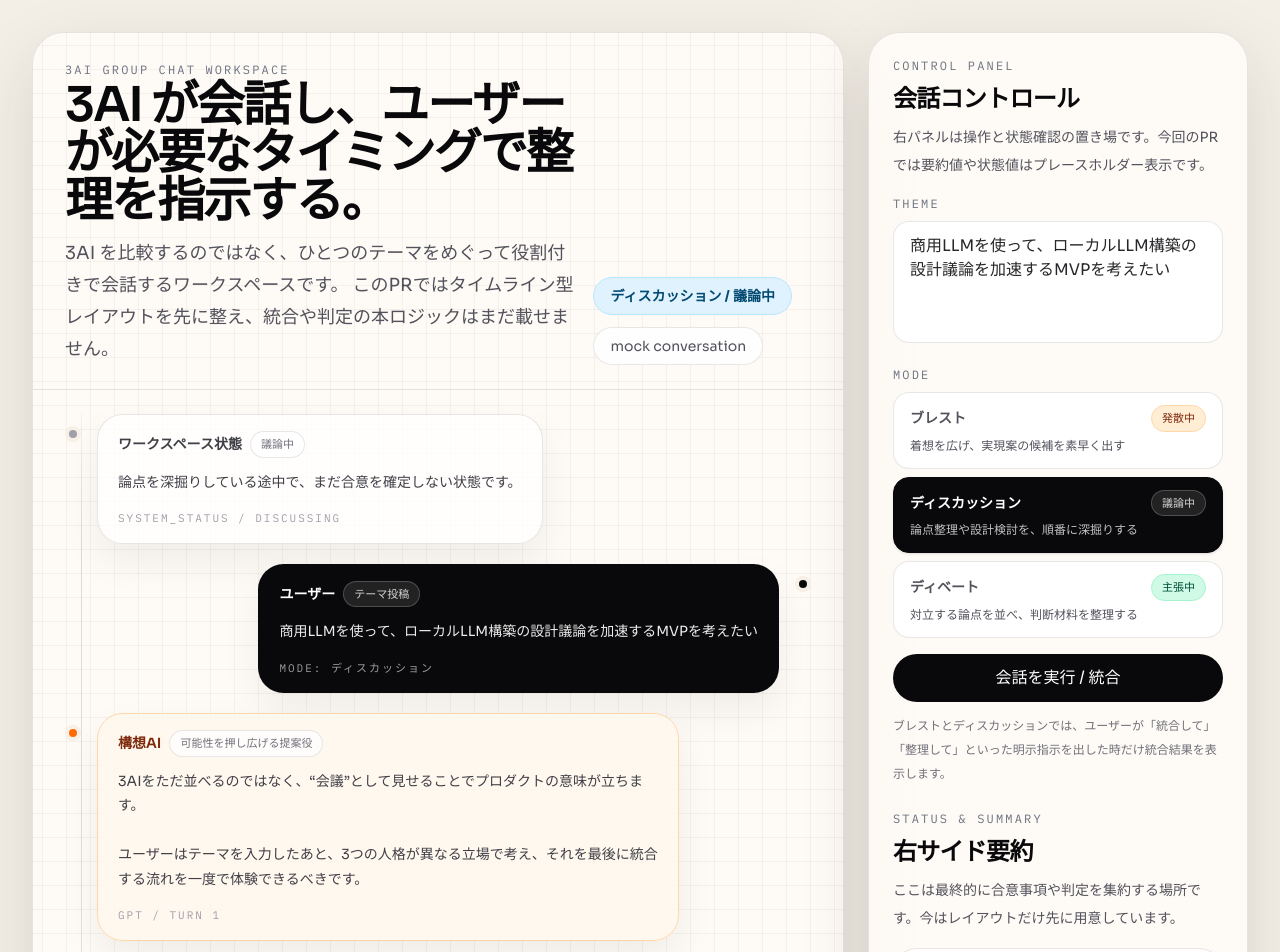
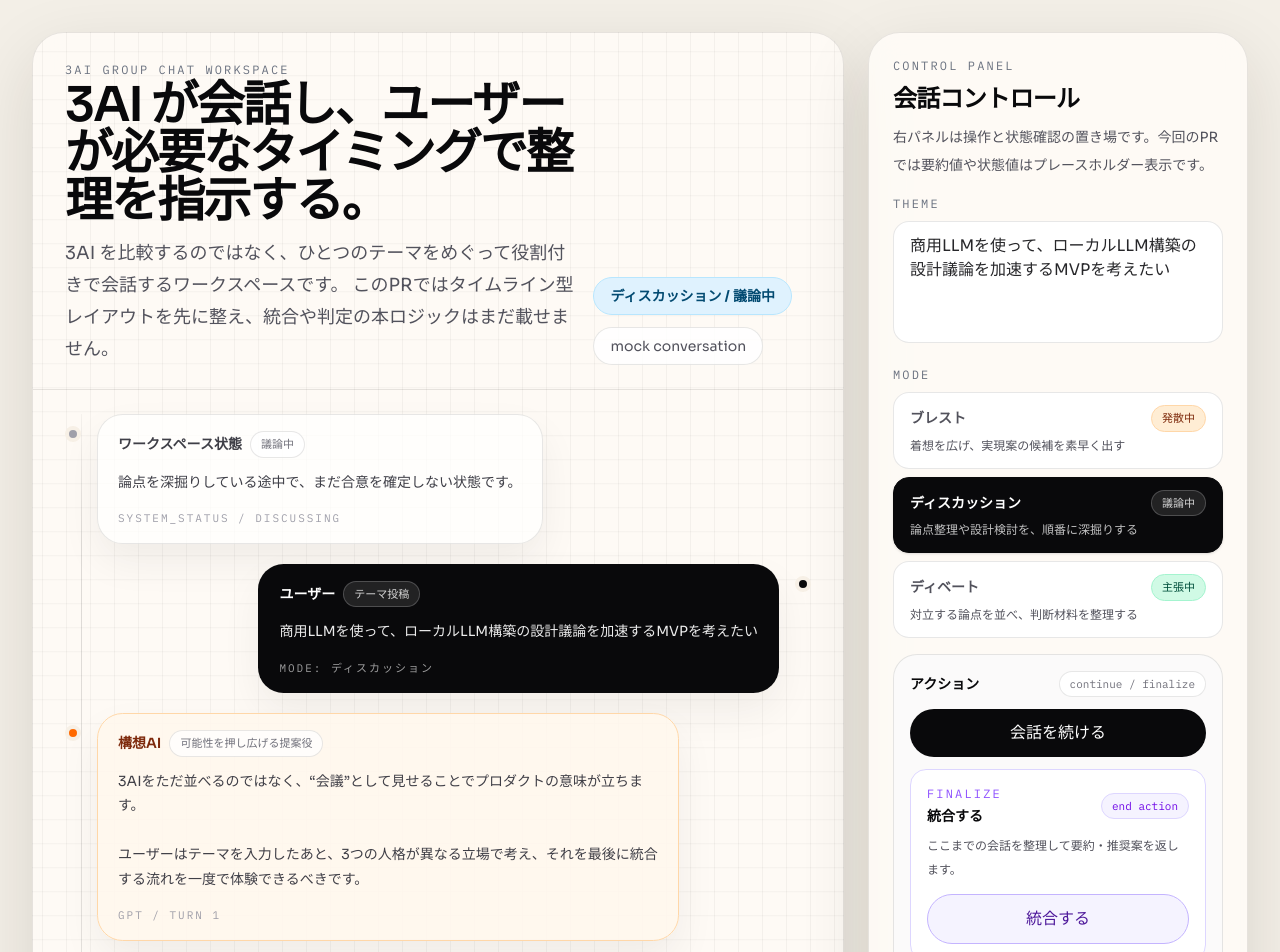
Before and after one commit to Colo-bot05/3AIUI, a Next.js app: page / in a window 1280 px wide. Shown: the top 952 px of the page. Built offline with nearby package versions, Linux system fonts and the light colour scheme.

Commit message:
feat: separate workspace continue and finalize actions (#28)
Co-authored-by: 宮本祐之 <miyamotomasashi@miyamotohiroyukinoMacBook-Air.local>

```diff
--- a/src/components/meeting-workspace.tsx
+++ b/src/components/meeting-workspace.tsx
@@ -185,6 +185,8 @@ function pickModelLabel(value: DebateModel | "") {
   return DEBATE_MODELS.find((item) => item.value === value)?.label ?? "未選択";
 }
 
+type WorkspaceAction = "continue" | "finalize";
+
 export function MeetingWorkspace() {
   const [theme, setTheme] = useState(DEFAULT_THEME);
   const [submittedPrompt, setSubmittedPrompt] = useState(DEFAULT_THEME);
@@ -225,10 +227,15 @@ export function MeetingWorkspace() {
     mode === "debate" &&
     Object.values(debateAssignments).some((value) => value === "");
 
-  async function handleRun() {
+  async function handleRun(action: WorkspaceAction) {
     const trimmedInput = theme.trim();
-    const isSynthesisRequest = isExplicitSynthesisTrigger(trimmedInput, mode);
-    const isJudgmentRequest = isExplicitJudgmentTrigger(trimmedInput, mode);
+    const isFinalizeAction = action === "finalize";
+    const isSynthesisRequest =
+      mode !== "debate" &&
+      (isFinalizeAction || isExplicitSynthesisTrigger(trimmedInput, mode));
+    const isJudgmentRequest =
+      mode === "debate" &&
+      (isFinalizeAction || isExplicitJudgmentTrigger(trimmedInput, mode));
 
     if (mode === "debate") {
       if (hasIncompleteDebateAssignments) {
@@ -241,8 +248,6 @@ export function MeetingWorkspace() {
         return;
       }
 
-      setSubmittedPrompt(trimmedInput || DEFAULT_THEME);
-
       if (isJudgmentRequest) {
         if (lastDiscussionMode !== "debate") {
           setError("先にディベートを開始してから判定してください。");
@@ -250,6 +255,7 @@ export function MeetingWorkspace() {
         }
 
         setError(null);
+        setSubmittedPrompt(trimmedInput || DEFAULT_THEME);
         setConversationState("judged");
         await inMemorySessionRepository.appendEntry({
           sessionId: await ensureSessionId(),
@@ -263,14 +269,13 @@ export function MeetingWorkspace() {
     }
 
     if (isSynthesisRequest) {
-      setSubmittedPrompt(trimmedInput);
-
       if (lastDiscussionMode !== mode) {
         setError("先にこのモードで議論を表示してから統合してください。");
         return;
       }
 
       setError(null);
+      setSubmittedPrompt(trimmedInput || DEFAULT_THEME);
       setConversationState("synthesized");
       await inMemorySessionRepository.appendEntry({
         sessionId: await ensureSessionId(),
@@ -336,6 +341,31 @@ export function MeetingWorkspace() {
   const hasSynthesis =
     mode !== "debate" && conversationState === "synthesized";
   const hasJudgment = mode === "debate" && conversationState === "judged";
+  const canContinueDiscussion =
+    !loading &&
+    (mode !== "debate" ||
+      (!hasIncompleteDebateAssignments && !hasDuplicateDebateAssignments));
+  const canFinalizeDiscussion =
+    !loading &&
+    lastDiscussionMode === mode &&
+    (mode !== "debate" ||
+      (!hasIncompleteDebateAssignments && !hasDuplicateDebateAssignments));
+  const actionLabels =
+    mode === "debate"
+      ? {
+          continue: "議論を続ける",
+          finalize: "判定する",
+          helper:
+            "議論の継続と判定は別操作です。判定はユーザーが明示的に締めたい時だけ実行します。",
+          finalizeNote: "ここまでの主張を審判観点で整理して結論を返します。",
+        }
+      : {
+          continue: "会話を続ける",
+          finalize: "統合する",
+          helper:
+            "会話の継続と統合は別操作です。統合はここまでの内容を締める時だけ使います。",
+          finalizeNote: "ここまでの会話を整理して要約・推奨案を返します。",
+        };
   const debateAssignmentSummary = [
     `${DEBATE_ROLE_LABELS.pro}: ${pickModelLabel(debateAssignments.pro)}`,
     `${DEBATE_ROLE_LABELS.con}: ${pickModelLabel(debateAssignments.con)}`,
@@ -727,24 +757,60 @@ export function MeetingWorkspace() {
               </div>
             ) : null}
 
-            <div className="flex flex-col gap-3">
-              <button
-                type="button"
-                onClick={handleRun}
-                disabled={
-                  loading ||
-                  (mode === "debate" &&
-                    (hasIncompleteDebateAssignments ||
-                      hasDuplicateDebateAssignments))
-                }
-                className="inline-flex items-center justify-center rounded-full bg-zinc-950 px-5 py-3 text-sm font-semibold text-white transition hover:bg-zinc-800 disabled:cursor-not-allowed disabled:bg-zinc-400"
-              >
-                {loading ? "会話を更新中..." : "会話を実行 / 統合"}
-              </button>
+            <div className="space-y-3 rounded-[1.5rem] border border-zinc-900/10 bg-zinc-50/80 p-4">
+              <div className="flex items-center justify-between gap-3">
+                <h3 className="text-sm font-semibold text-zinc-950">アクション</h3>
+                <span className="rounded-full border border-zinc-900/10 bg-white px-2.5 py-1 text-[11px] font-mono text-zinc-500">
+                  continue / finalize
+                </span>
+              </div>
+
+              <div className="grid gap-3">
+                <button
+                  type="button"
+                  onClick={() => handleRun("continue")}
+                  disabled={!canContinueDiscussion}
+                  className="inline-flex items-center justify-center rounded-full bg-zinc-950 px-5 py-3 text-sm font-semibold text-white transition hover:bg-zinc-800 disabled:cursor-not-allowed disabled:bg-zinc-400"
+                >
+                  {loading ? "会話を更新中..." : actionLabels.continue}
+                </button>
+
+                <div className="rounded-2xl border border-violet-200 bg-white px-4 py-4">
+                  <div className="flex items-center justify-between gap-3">
+                    <div>
+                      <div className="text-xs font-mono uppercase tracking-[0.18em] text-violet-500">
+                        finalize
+                      </div>
+                      <div className="mt-1 text-sm font-semibold text-zinc-950">
+                        {actionLabels.finalize}
+                      </div>
+                    </div>
+                    <span className="rounded-full border border-violet-200 bg-violet-50 px-2.5 py-1 text-[11px] font-mono text-violet-700">
+                      end action
+                    </span>
+                  </div>
+                  <p className="mt-2 text-xs leading-6 text-zinc-600">
+                    {actionLabels.finalizeNote}
+                  </p>
+                  <button
+                    type="button"
+                    onClick={() => handleRun("finalize")}
+                    disabled={!canFinalizeDiscussion}
+                    className="mt-3 inline-flex w-full items-center justify-center rounded-full border border-violet-300 bg-violet-50 px-5 py-3 text-sm font-semibold text-violet-900 transition hover:bg-violet-100 disabled:cursor-not-allowed disabled:border-zinc-200 disabled:bg-zinc-100 disabled:text-zinc-400"
+                  >
+                    {loading ? "会話を更新中..." : actionLabels.finalize}
+                  </button>
+                </div>
+              </div>
+
               <p className="text-xs leading-6 text-zinc-500">
                 {mode === "debate"
-                  ? "ディベートでは3役割のAI割当が必須です。今回は割当UIと重複禁止のみを実装しています。"
-                  : "ブレストとディスカッションでは、ユーザーが「統合して」「整理して」といった明示指示を出した時だけ統合結果を表示します。"}
+                  ? hasIncompleteDebateAssignments || hasDuplicateDebateAssignments
+                    ? "ディベートでは3役割のAI割当が揃うまで、継続も判定も実行できません。"
+                    : actionLabels.helper
+                  : canFinalizeDiscussion
+                    ? actionLabels.helper
+                    : "統合は、先にこのモードで会話を生成してから実行できます。"}
               </p>
             </div>
 
```
